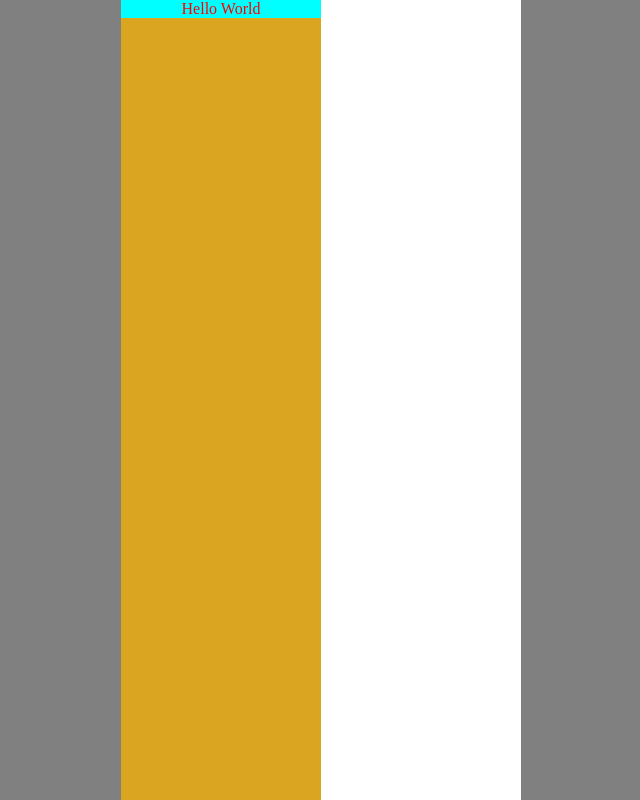
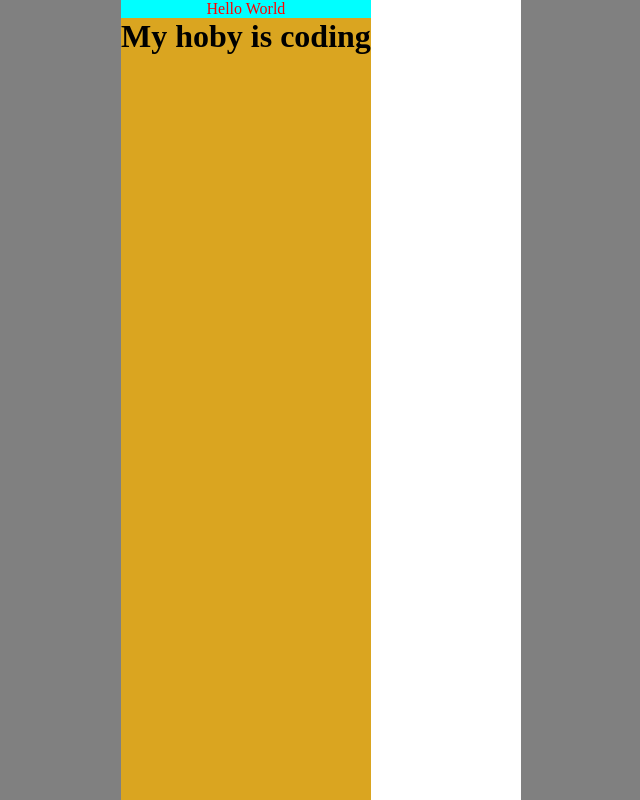
Before and after one commit to tiaeu/mobile-only, a plain HTML site: page index.html in a window 1280 px wide. Shown: the whole page, without its empty margins (319-959 px from the left). Drawn offline with Linux system fonts and the light colour scheme.

Commit message:
add hoby header

```diff
--- a/index.html
+++ b/index.html
@@ -11,6 +11,7 @@
   <main>
     <div class="first_dev">
       <p>Hello World</p>
+      <h1>My hoby is coding</h1>
     </div>
   </main>
 </body>
```
